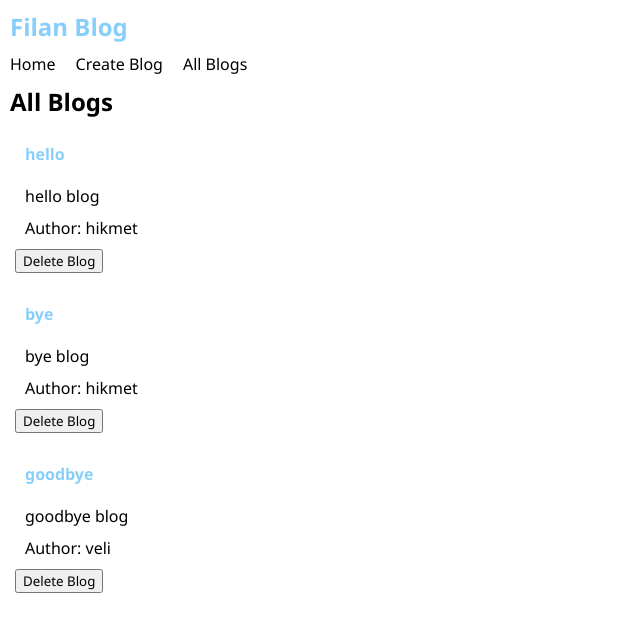
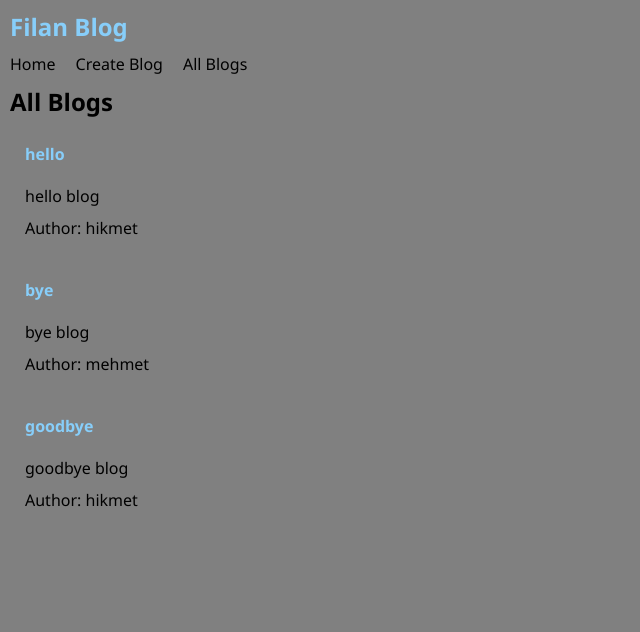
Before and after one commit to devhiko/blog-app, a React (Create React App) app: page / in a window 1280 px wide. Shown: the top 632 px of the page, without its empty margins (0-640 px from the left). Built offline with nearby package versions, Linux system fonts and the light colour scheme; data requests are answered from the project's data file.

Commit message:
come to useEffect hook

```diff
--- /dev/null
+++ b/data/db.json
@@ -0,0 +1,22 @@
+{
+  "blogs": [
+    {
+      "title": "hello",
+      "content": "hello blog",
+      "author": "hikmet",
+      "id": 1
+    },
+    {
+      "title": "bye",
+      "content": "bye blog",
+      "author": "mehmet",
+      "id": 2
+    },
+    {
+      "title": "goodbye",
+      "content": "goodbye blog",
+      "author": "hikmet",
+      "id": 3
+    }
+  ]
+}
--- a/src/BlogList.js
+++ b/src/BlogList.js
@@ -1,4 +1,4 @@
-const BlogList = ({ blogs, title, handleDelete }) => {
+const BlogList = ({ blogs, title }) => {
 
   return (
     <div className="blog-list">
@@ -8,7 +8,6 @@ const BlogList = ({ blogs, title, handleDelete }) => {
           <a href="/blogs/">{blog.title}</a>
           <p>{blog.content}</p>
           <p>Author: {blog.author}</p>
-          <button onClick={() => handleDelete(blog.id)}>Delete Blog</button>
         </div>
       ))}
     </div>
--- a/src/Home.js
+++ b/src/Home.js
@@ -1,40 +1,23 @@
-import { useState } from "react";
+import { useState, useEffect } from "react";
 import BlogList from "./BlogList";
 
 const Home = () => {
-  const [blogs, SetBlogs] = useState([
-    {
-      title: 'hello',
-      content: 'hello blog',
-      author: 'hikmet',
-      id: 1
-    },
-    {
-      title: 'bye',
-      content: 'bye blog',
-      author: 'hikmet',
-      id: 2
-    },
-    {
-      title: 'goodbye',
-      content: 'goodbye blog',
-      author: 'veli',
-      id: 3
-    }
-  ]);
 
-  const handleDelete = id => {
-    const newBlogs = blogs.filter(blog => blog.id !== id);
-    SetBlogs(newBlogs);
-  };
+  const [blogs, SetBlogs] = useState(null);
+
+  useEffect(() => {
+    fetch('http://localhost:8000/blogs')
+      .then(res => res.json())
+      .then(data => SetBlogs(data))
+      .catch(err => console.log(err))
+  }, []);
 
   return (
     <div className="home">
-      <BlogList
+      {blogs && <BlogList
         blogs={blogs}
         title="All Blogs"
-        handleDelete={handleDelete}
-      />
+      />}
     </div>
   );
 }
--- a/src/index.css
+++ b/src/index.css
@@ -6,7 +6,7 @@
 }
 
 body {
-  /* background: gray;  */
+  background: gray;
   /*for dark mode*/
   margin: 0;
 }
```
